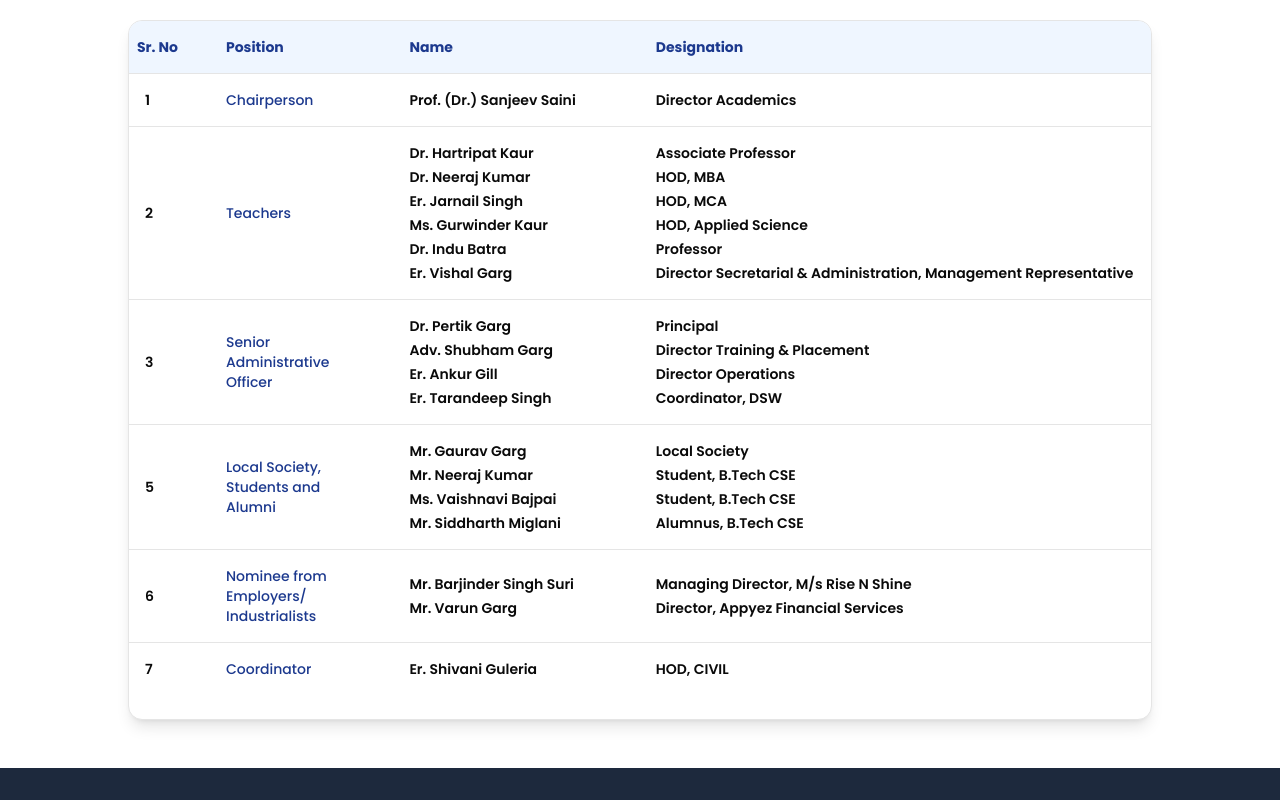
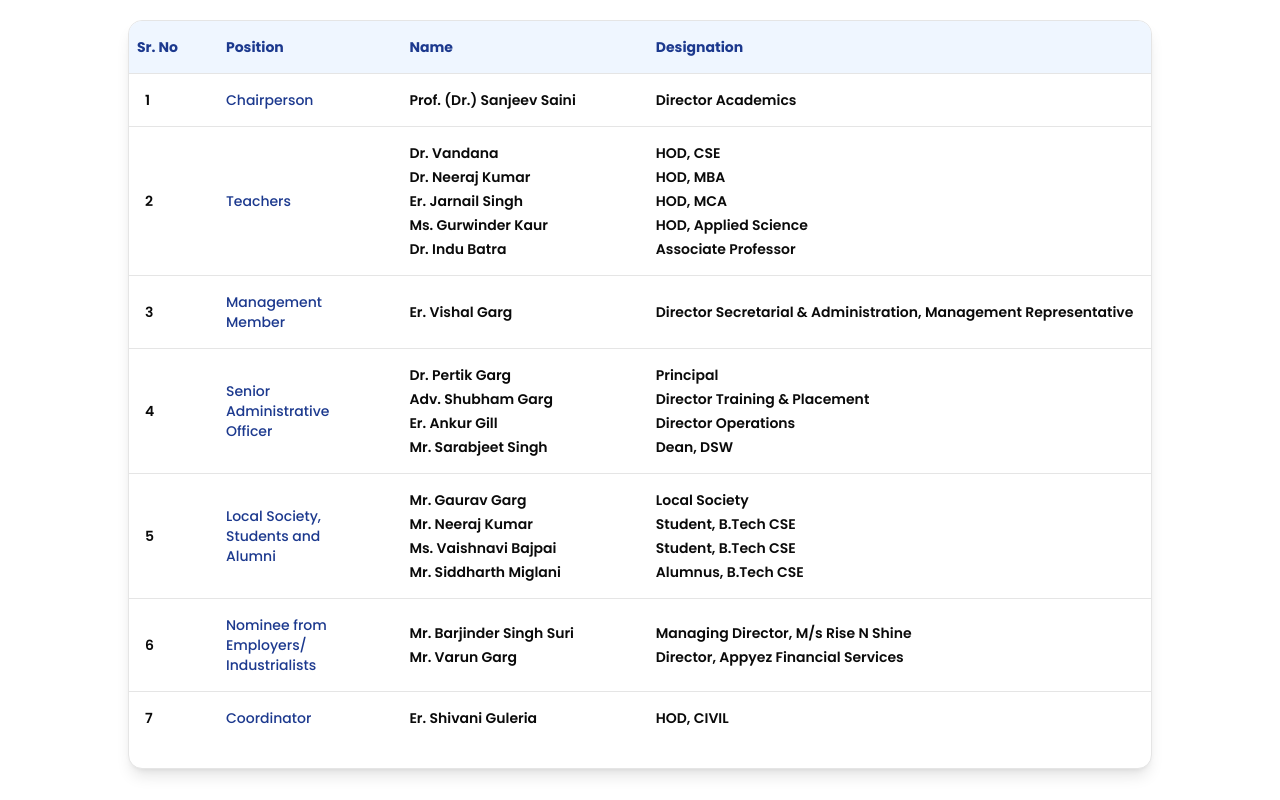
Before and after one commit to sk9644584-hub/sviet-updated, a Next.js app: page /iqac in a window 1280 px wide. Shown: the part 1240-2040 px from the top of the page. Built offline with nearby package versions, Linux system fonts and the light colour scheme; no server answers.

Commit message:
commeties updated

```diff
--- a/app/(about)/committee/Members.js
+++ b/app/(about)/committee/Members.js
@@ -6,7 +6,7 @@ export const scstdata = [
         srNo: 2, name: "Mr. Himanshu Rao", Designation: "Co-Ordinator", Emails: "registrar@sviet.org.in"
     },
     {
-        srNo: 3, name: "Dr. Ankur Gill", Designation: "Member", Emails: "registrar@sviet.org.in"
+        srNo: 3, name: "Er. Ankur Gill", Designation: "Member", Emails: "registrar@sviet.org.in"
     },
     {
         srNo: 4, name: "Mr. Talwinder Singh", Designation: "Member", Emails: "registrar@sviet.org.in"
@@ -21,8 +21,8 @@ export const sgrcData = [
     {
         srNo: 1,
         composition: "Chairperson",
-        members: ["Er. Tarandeep Singh"],
-        designation: ["Coordinator (Student Welfare)"]
+        members: ["Mr. Sarabjeet Singh"],
+        designation: ["Dean (Student Welfare)"]
     },
     {
         srNo: 2,
@@ -33,9 +33,9 @@ export const sgrcData = [
             "Ms. Gurwinder Kaur"
         ],
         designation: [
-            "Professor (MBA)",
-            "Professor (ECE)"
-            , "Associate Professor (CE)"
+            "AssociateProfessor & HOD (MBA)",
+            "Associate Professor (Applied Sciences)"
+            , "Associate Professor & HOD(Applied Sciences)"
         ]
     },
     {
@@ -100,17 +100,17 @@ export const antiraggingdata = [
     },
     {
         srNo: 2,
-        name: "Dr. Ankur Gill",
+        name: "Er. Manik Dhiman",
         designation: "Committee Coordinator"
     },
     {
         srNo: 3,
-        name: "Er. Jarnail Singh",
+        name: "Dr. Vandana",
         designation: "Member"
     },
     {
         srNo: 4,
-        name: "Dr. Hartripat Kaur",
+        name: "Er. Ankur Gill",
         designation: "Member"
     },
     {
@@ -134,9 +134,9 @@ export const internationalComplaintData = [
     {
         srNo: 1,
         position: "Presiding Officer",
-        name: "Dr. Khushboo Bansal",
-        Designation: "Professor (AI)",
-        contact: "7837556661"
+        name: "Dr. Vandana",
+        Designation: "AssociateProfessor & HOD(CA)",
+        contact: "9877797457"
     },
     {
         srNo: 2,
@@ -144,7 +144,7 @@ export const internationalComplaintData = [
         name:
             "Er. Jarnail Singh\n\nEr. Shivani Guleria",
         contact: "8437391235\n\n6239138362",
-        Designation: "Associate Professor (CSE)\n\nAssociate Professor (CE)"
+        Designation: "AssistantProfessor & HOD(CSE)\n\nAssistantProfessor & HOD(CE)"
     },
     {
         srNo: 3,
@@ -178,7 +178,7 @@ export const obcData = [
         srNo: 2, name: "Mr. Himanshu Rao", Designation: "Co-Ordinator", Emails: "registrar@sviet.org.in"
     },
     {
-        srNo: 3, name: "Dr. Ankur Gill", Designation: "Member", Emails: "registrar@sviet.org.in"
+        srNo: 3, name: "Er. Ankur Gill", Designation: "Member", Emails: "registrar@sviet.org.in"
     },
     {
         srNo: 4, name: "Mr. Talwinder Singh", Designation: "Member", Emails: "registrar@sviet.org.in"
--- a/app/(about)/committee/page.jsx
+++ b/app/(about)/committee/page.jsx
@@ -126,7 +126,7 @@ const Page = () => {
                     </div>
                 </div>
             </section>
-            <section className="py-8 bg-white">
+            {/* <section className="py-8 bg-white">
                 <div className="container mx-auto px-4">
                     <div className="max-w-6xl mx-auto">
                         <h2 className="text-3xl font-bold text-gray-900 mb-8">
@@ -180,7 +180,7 @@ const Page = () => {
                         </div>
                     </div>
                 </div>
-            </section>
+            </section> */}
 
             <section className="py-8 bg-white">
                 <div className="container mx-auto px-4">
--- a/app/iqac/page.jsx
+++ b/app/iqac/page.jsx
@@ -150,25 +150,36 @@ export default function IqacPage() {
                                                     Teachers
                                                 </TableCell>
                                                 <TableCell className="font-semibold py-4 px-10 space-y-1">
-                                                    <div>Dr. Hartripat Kaur </div>
+                                                    <div>Dr. Vandana </div>
                                                     <div>Dr. Neeraj Kumar</div>
                                                     <div>Er. Jarnail Singh</div>
                                                     <div>Ms. Gurwinder Kaur</div>
                                                     <div>Dr. Indu Batra</div>
+                                                </TableCell>
+                                                <TableCell className="font-semibold py-4 px-10 space-y-1">
+                                                    <div>HOD, CSE</div>
+                                                    <div>HOD, MBA</div>
+                                                    <div>HOD, MCA</div>
+                                                    <div>HOD, Applied Science</div>
+                                                    <div>Associate Professor</div>
+                                                </TableCell>
+                                            </TableRow>
+
+                                            <TableRow className="hover:bg-gray-50">
+                                                <TableCell className="font-semibold px-4">3</TableCell>
+                                                <TableCell className="py-4 max-w-[300px] whitespace-normal break-words font-medium px-10 text-blue-900">
+                                                   Management Member
+                                                </TableCell>
+                                                <TableCell className="font-semibold py-4 px-10 space-y-1">
                                                     <div>Er. Vishal Garg</div>
                                                 </TableCell>
                                                 <TableCell className="font-semibold py-4 px-10 space-y-1">
-                                                    <div>Associate Professor</div>
-                                                    <div>HOD, MBA</div>
-                                                    <div>HOD, MCA</div>
-                                                    <div>HOD, Applied Science</div>
-                                                    <div>Professor</div>
                                                     <div>Director Secretarial & Administration, Management Representative</div>
                                                 </TableCell>
                                             </TableRow>
 
                                             <TableRow className="hover:bg-gray-50">
-                                                <TableCell className="font-semibold px-4">3</TableCell>
+                                                <TableCell className="font-semibold px-4">4</TableCell>
                                                 <TableCell className="py-4 max-w-[300px] whitespace-normal break-words font-medium px-10 text-blue-900">
                                                     Senior Administrative Officer
                                                 </TableCell>
@@ -176,14 +187,14 @@ export default function IqacPage() {
                                                     <div>Dr. Pertik Garg</div>
                                                     <div>Adv. Shubham Garg</div>
                                                     <div>Er. Ankur Gill</div>
-                                                    <div>Er. Tarandeep Singh</div>
+                                                    <div>Mr. Sarabjeet Singh</div>
 
                                                 </TableCell>
                                                 <TableCell className="font-semibold py-4 px-10 space-y-1">
                                                     <div>Principal</div>
                                                     <div>Director Training & Placement</div>
                                                     <div>Director Operations</div>
-                                                    <div>Coordinator, DSW</div>
+                                                    <div>Dean, DSW</div>
                                                 </TableCell>
                                             </TableRow>
 
--- a/components/Footer.jsx
+++ b/components/Footer.jsx
@@ -43,13 +43,13 @@ const importantLinks = [
     { title: "NAD", href: "https://nad.gov.in/", target: true },
     { title: "AISHE", href: "https://aishe.gov.in/", target: true },
     { title: "ABC", href: "https://www.abc.gov.in/about.php", target: true },
-    { title: "Mandatory Disclosure", href: "https://static.shubhampf.cloud/MandatoryDisclosure-SVIET.pdf", target: true },
+    // { title: "Mandatory Disclosure", href: "https://static.shubhampf.cloud/MandatoryDisclosure-SVIET.pdf", target: true },
 ];
 
 const statutoryCells = [
     { title: "SC/ST Committee", href: '/sc-st-committee' },
     { title: "Grievance Redressal Committee", href: "/grievance-redressal-committee" },
-    { title: "Women Grievances Cell", href: "/womens-cell" },
+    // { title: "Women Grievances Cell", href: "/womens-cell" },
     { title: "Anti-ragging Committee", href: "/anti-ragging-policy" },
     { title: "Internal Complaints Cell", href: "/internal-complaint-cell" },
     { title: "Women Helpline", href: "https://static.shubhampf.cloud/empoweryourfuture/4.jpeg", target: true },
```
